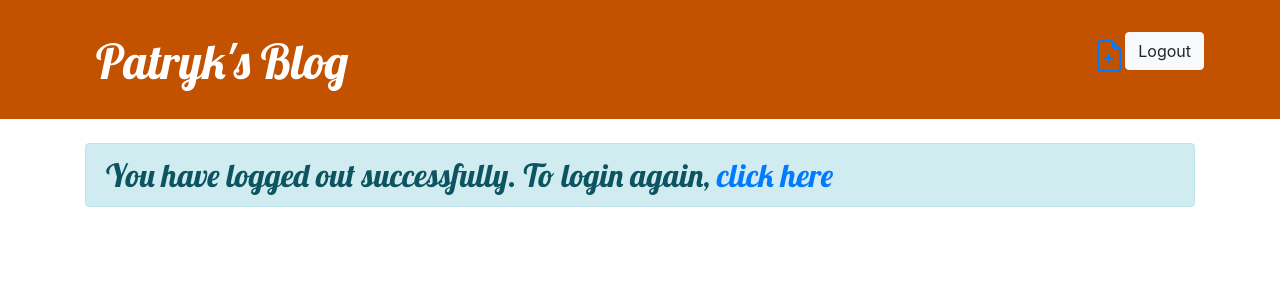
After one commit to ppyczko/my-first-blog, a Django app: page /accounts/logout in a window 1280 px wide. The commit adds this page. Shown: the top 300 px of the page. Run offline with Django 3.2, Linux system fonts and the light colour scheme; some libraries are stand-ins or nearby versions.

Commit message:
Ej 5.0 Autenticación - Logout

```diff
--- a/blog/templates/blog/author_detail.html
+++ b/blog/templates/blog/author_detail.html
@@ -16,6 +16,8 @@
             <p>Published Date: {{ post.published_date }}</p>
           </div>
         </div>
+      {% empty %}
+        <p class="alert alert-info">This author hasn't published any posts yet.</p>
       {% endfor %}
     </div>
   </div>
--- a/blog/templates/blog/base.html
+++ b/blog/templates/blog/base.html
@@ -16,15 +16,48 @@
     <link rel="stylesheet" href="{% static 'css/blog.css' %}" />
   </head>
   <body>
-    <header class="page-header mb-4">
-      <div class="container">
+    <header class="page-header mb-4 ">
+      <nav class="navbar navbar-expand-lg navbar-light container">
+        <h1 class="mb-0 ">
+          <a class="align-middle" href="{% url 'post_list' %}">Patryk's Blog</a>
+        </h1>
+        <button class="navbar-toggler"
+                type="button"
+                data-toggle="collapse"
+                data-target="#navbarText"
+                aria-controls="navbarText"
+                aria-expanded="false"
+                aria-label="Toggle navigation">
+          <span class="navbar-toggler-icon"></span>
+        </button>
+        <div class="collapse navbar-collapse" id="navbarText">
+          <ul class="navbar-nav ml-auto">
+            <li class="nav-item d-flex justify-content-end mt-2 mb-2">
+              <a href="{% url 'post_new' %}" class="">{% include "./icons/file-earmark-plus.svg" %}</a>
+            </li>
+            <li class="nav-item d-flex justify-content-end">
+              <form method="post" action="{% url 'users:logout' %}">
+                {% csrf_token %}
+                <button type="submit" class="btn btn-light">Logout</button>
+              </form>
+            </li>
+          </ul>
+        </div>
+      </nav>
+      {% comment %} <div class="container d-flex justify-content-between align-items-center">
+        <h1 class="mb-0 ">
+          <a class="align-middle" href="{% url 'post_list' %}">Patryk's Blog</a>
+        </h1>
         {% if user.is_authenticated %}
-          <a href="{% url 'post_new' %}" class="top-menu">{% include "./icons/file-earmark-plus.svg" %}</a>
+          <div>
+            <form method="post" action="{% url 'users:logout' %}">
+              {% csrf_token %}
+              <button type="submit">logout</button>
+            </form>
+            <a href="{% url 'post_new' %}" class="top-menu">{% include "./icons/file-earmark-plus.svg" %}</a>
+          </div>
         {% endif %}
-        <h1>
-          <a href="{% url 'post_list' %}">Patryk's Blog</a>
-        </h1>
-      </div>
+      </div> {% endcomment %}
     </header>
     <main class="container">
       <div class="row">
--- a/blog/templates/blog/category_detail.html
+++ b/blog/templates/blog/category_detail.html
@@ -12,6 +12,8 @@
             <p>Published Date: {{ post.published_date }}</p>
           </div>
         </div>
+      {% empty %}
+        <p class="alert alert-info w-100 text-center">No existing posts for the {{ category }} category.</p>
       {% endfor %}
     </div>
   </div>
--- /dev/null
+++ b/users/templates/users/logout.html
@@ -0,0 +1,6 @@
+{% extends "blog/base.html" %}
+{% block content %}
+  <h2 class="alert alert-info">
+    You have logged out successfully. To login again, <a href="{% url 'users:login' %}">click here</a>
+  </h2>
+{% endblock content %}
--- a/users/urls.py
+++ b/users/urls.py
@@ -1,11 +1,11 @@
 from django.urls import path
-from .views import LoginUserView
+from .views import LoginUserView, LogoutUser
 from blog.urls import PostListView
+
+app_name = "users"
 
 urlpatterns = [
     path("", PostListView.as_view(), name="blog-redirect"),
-    path(
-        "accounts/login/",
-        LoginUserView.as_view(),
-    ),
+    path("accounts/login/", LoginUserView.as_view(), name="login"),
+    path("accounts/logout", LogoutUser.as_view(), name="logout"),
 ]
--- a/users/views.py
+++ b/users/views.py
@@ -1,7 +1,6 @@
-from django.shortcuts import render
 from django.contrib.auth import views as auth_views
+
 from .forms import LoginForm
-from django.urls import reverse
 
 
 class LoginUserView(auth_views.LoginView):
@@ -9,3 +8,7 @@ class LoginUserView(auth_views.LoginView):
     authentication_form = LoginForm
     next_page = "blog-redirect"
     redirect_authenticated_user = True
+
+
+class LogoutUser(auth_views.LogoutView):
+    template_name = "users/logout.html"
```
